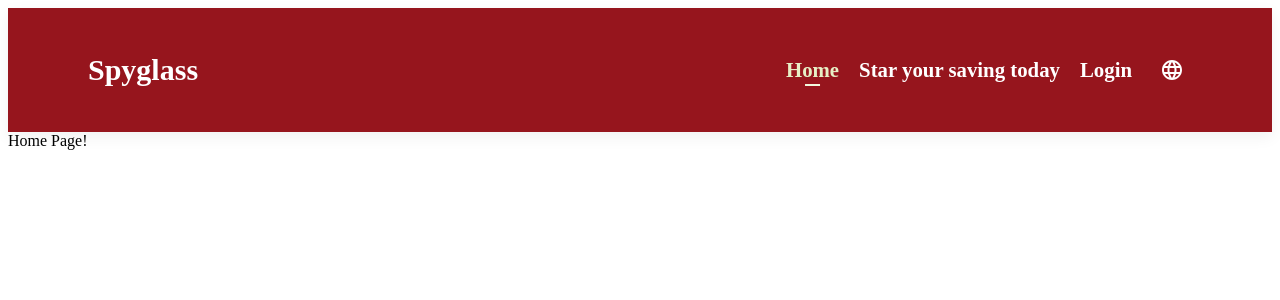
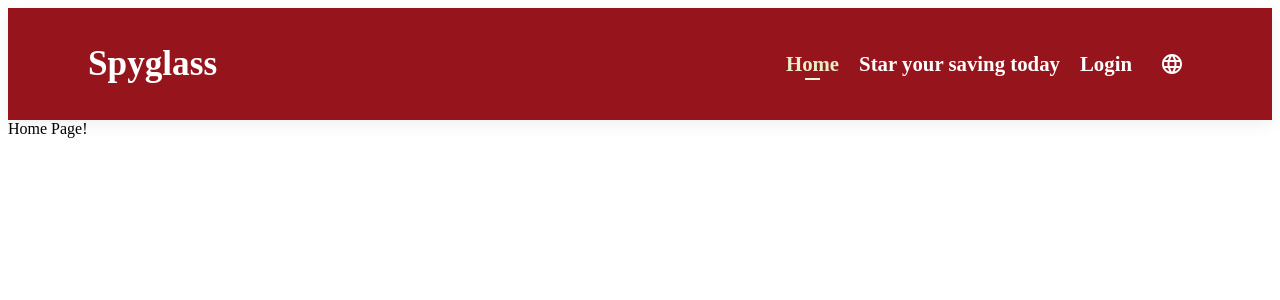
Before and after one commit to QianyingChen/spayglass-frontend, a React (Vite) app: page / in a window 1280 px wide. Shown: the top 300 px of the page. Built offline with nearby package versions, Linux system fonts and the light colour scheme.

Commit message:
updated logo

```diff
--- a/src/components/NavBar.jsx
+++ b/src/components/NavBar.jsx
@@ -25,11 +25,16 @@ export function Navbar() {
   return (
     <>
       <nav>
-        <h1>Spyglass</h1>
+        {/* <h1>Spyglass</h1> */}
+        <NavLink exact to="/" className="navbar-logo">
+          Spyglass
+        </NavLink>
         <div id="navbar" className={mobileMenuOpen ? 'active' : ''}>
           <ul>
             <li>
-              <a className='active' href='index.html'>Home</a>
+             <NavLink exact to="/" activeClassName="active">
+                Home
+              </NavLink>
             </li>
             <li>
               <a href='index.html'>Star your saving today</a>
--- a/src/components/navbar.css
+++ b/src/components/navbar.css
@@ -7,8 +7,10 @@ nav {
   box-shadow: 0 5px 15px rgba(0, 0, 0, 0.06);
 }
 
-h1 {
-  font-size: 30px;
+.navbar-logo {
+  text-decoration: none;
+  font-size: 2.2rem;
+  font-weight: bold;
   color: #fff;
 }
 
```
